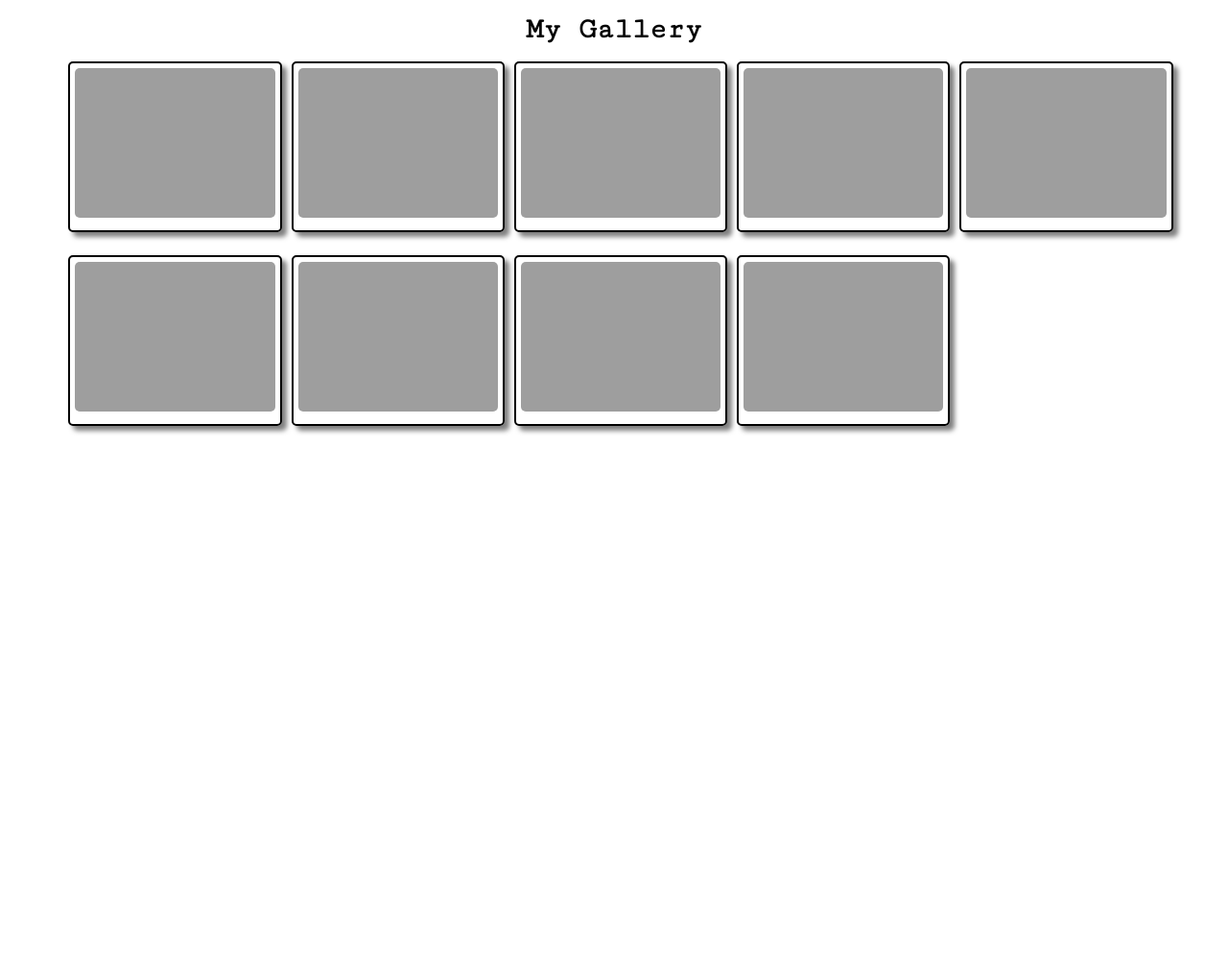
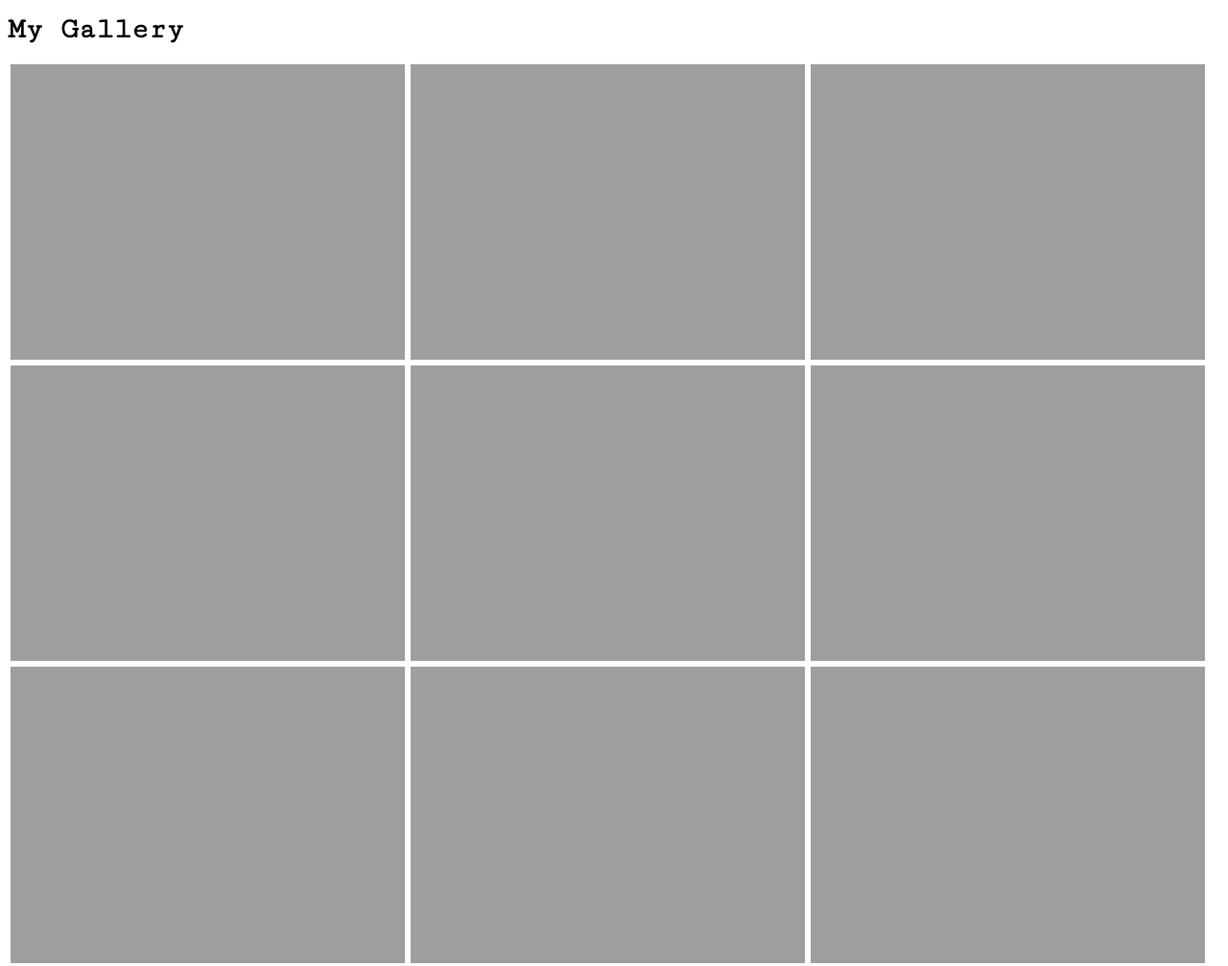
Before and after one commit to bhanu77prakash/bhanu77prakash.github.io, a Jekyll site: the page built from gallery.md, in a window 1280 px wide. Shown: the whole page at 96% size. Built offline with Jekyll 4.4.1, drawn with Linux system fonts in a browser that asks for light colours; before the commit the page ends 900 px from its top, so only the background shows below that.

Commit message:
updated site

```diff
--- a/_layouts/gallery.html
+++ b/_layouts/gallery.html
@@ -10,13 +10,13 @@
     <meta content="Copyright 2017 {{site.owner}}. All rights reserved." name="copyright"></meta>
     <meta name="viewport" content="width=device-width, initial-scale=1.0">
 </head>
-<body style="display:flex;justify-content:center;align-items:center;flex-direction:column;">
+<body>
     <h1>My Gallery</h1>
-    <div class="grid-container">
+    <div class="container-all">
         {% for y in (1..9) %}
-          <div>
-            <img class='grid-item grid-item-{{forloop.index}}' src='{{site.url}}{{site.baseurl}}/assets/images/photography/image{{forloop.index}}.jpg' alt=''>
-          </div>
+            <div class="container">
+                <img src='{{site.url}}{{site.baseurl}}/assets/images/photography/image{{forloop.index}}.jpg' alt=''>
+            </div>
         {% endfor %}
     </div>
 </body>
--- a/assets/css/style.css
+++ b/assets/css/style.css
@@ -86,43 +86,6 @@ a:hover	{
     .container {
         width: 100%;
     }
-}
-
-
-.grid-container {
-  columns: 5 200px;
-  column-gap: 1.5rem;
-  width: 90%;
-  margin: 0 auto;
-  div {
-    width: 150px;
-    margin: 0 1.5rem 1.5rem 0;
-    display: inline-block;
-    width: 100%;
-    border: solid 2px black;
-    padding: 5px;
-    box-shadow: 5px 5px 5px rgba(0,0,0,0.5);
-    border-radius: 5px;
-    transition: all .25s ease-in-out;
-    &:hover img {
-      filter: grayscale(0);
-    }
-    &:hover {
-      border-color: coral;
-    }
-    img {
-      width: 100%;
-      filter: grayscale(100%);
-      border-radius: 5px;
-      transition: all .25s ease-in-out;
-    }
-    p {
-      margin: 5px 0;
-      padding: 0;
-      text-align: center;
-      font-style: italic;
-    }
-  }
 }
 
 #main {
```
Also changed, not shown: 7 other files.
